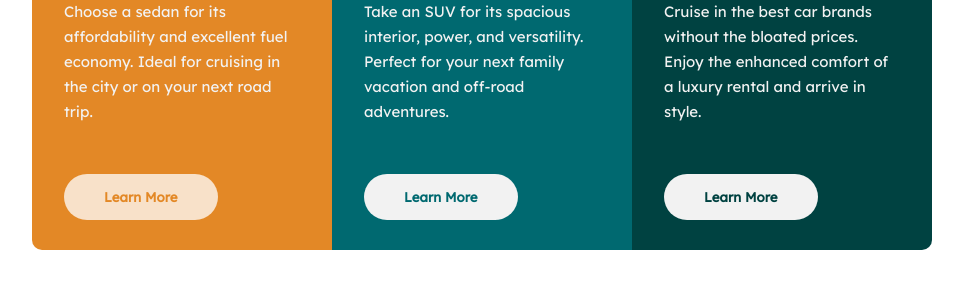
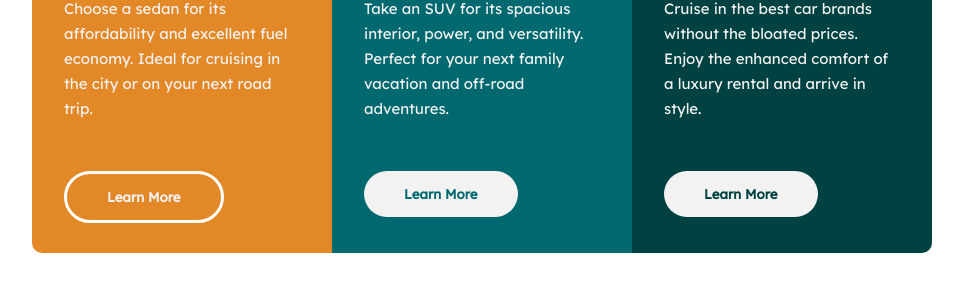
Before and after one commit to Antonio-GC/column-preview-card-component-main, a plain HTML site: page index.html in a window 1280 px wide. In both pictures the pointer is over the button 148 px from the left and 559 px from the top of the page. Shown: the part 363-654 px from the top of the page, without its empty margins (8-971 px from the left). Drawn offline with Linux system fonts and the light colour scheme.

Commit message:
Se modifico el hover del button

```diff
--- a/style.css
+++ b/style.css
@@ -99,7 +99,9 @@ border-bottom-right-radius: 1rem;
 }
 
 .card__button:hover{
-background-color: var(--Transparent-white);
+background-color: transparent;
+color:var(--Very-light-gray);
+border: solid white;
 }
 
 @media (min-width:600px ) {
```
